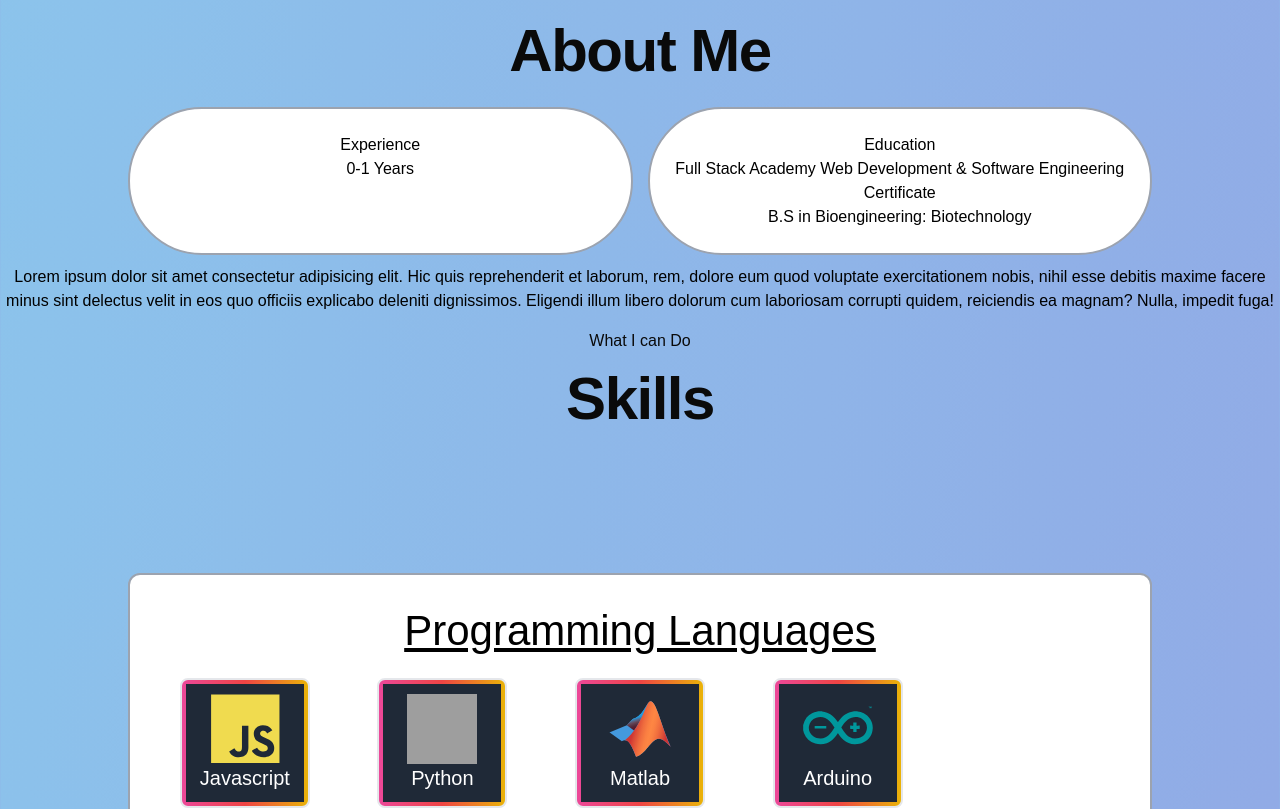
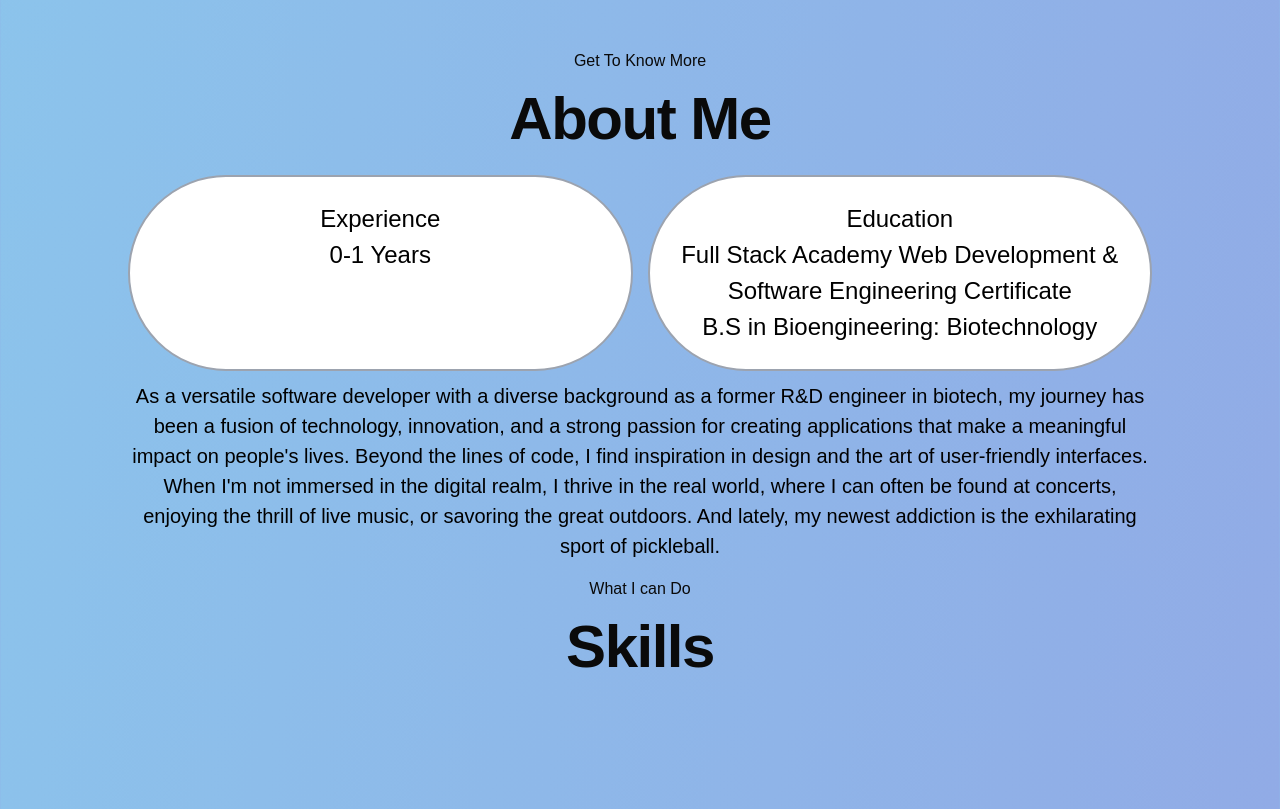
Before and after one commit to brianhngo/ResumePortfolio, a React (Vite) app: page / in a window 1280 px wide. Shown: the part 1065-1874 px from the top of the page. Built offline with nearby package versions, Linux system fonts and the light colour scheme; no server answers; grey boxes are pictures that could not be loaded.

Commit message:
added changes to v1

```diff
--- a/src/App.jsx
+++ b/src/App.jsx
@@ -149,7 +149,7 @@ function Profile2() {
       <div className="flex flex-col md:flex-row w-[50%] h-[50%] mx-auto my-0 items-center">
         <img
           className="rounded-full md:h-80 md:w-80 h-[200px] w-[200px] flex mx-auto items-center mr-[2.5rem]"
-          src="/ProfilePicture.jpg"
+          src="/Circular.jpg"
           alt=""
         />
         <div className="w-full h-full flex-1 self-center text-center">
@@ -157,17 +157,18 @@ function Profile2() {
             {' '}
             Hello, I'm{' '}
           </p>
-          <h1 className="mt-4 mb-4  md:text-[3.75rem] text-[2.5rem] font-bold leading-none tracking-tight text-neutral-950 ">
+          <h1 className="mt-4 mb-4  md:text-[4rem] text-[2.5rem] font-bold leading-none tracking-tight text-neutral-950 ">
             {' '}
             Brian Ngo{' '}
           </h1>
-          <p className="mt-4 mb-4 md:text-[1.75rem] text-[2rem] font-normal text-neutral-950">
+          <p className="mt-4 mb-4 md:text-[1.75rem] text-[2rem] font-courier-new text-neutral-950">
             {' '}
             Software Developer{' '}
           </p>
           <div className="flex justify-center gap-4 space-x-4">
             <a
-              href="/Resume.pdf"
+              href="https://drive.google.com/file/d/19980rgl2NNQwR4N4tmAWUlEZo2cjCsCQ/view?usp=sharing"
+              rel="noreferrer"
               target="_blank"
               className="font-semibold transition-all duration-300 flex items-center p-4 w-32 rounded-full border-2 border-gray-300 hover:border-white hover-bg-white hover-text-gray-800 cursor-pointer">
               <ion-icon
@@ -253,8 +254,8 @@ const AboutMe = () => {
               animate={control}
               variants={boxVariant}>
               <img />
-              <h3>Experience</h3>
-              <p>0-1 Years</p>
+              <h3 className="text-center text-[24px]">Experience</h3>
+              <p className="text-center text-[24px]">0-1 Years</p>
             </motion.div>
             <motion.div
               className="p-6 flex-1 bg-white rounded-full border-2 border-gray-400 text-center"
@@ -263,8 +264,8 @@ const AboutMe = () => {
               animate={control}
               variants={boxVariant}>
               <img />
-              <h3>Education</h3>
-              <p>
+              <h3 className="text-center text-[24px]">Education</h3>
+              <p className="text-center text-[24px]">
                 Full Stack Academy Web Development & Software Engineering
                 Certificate
                 <br />
@@ -278,13 +279,17 @@ const AboutMe = () => {
             initial="hidden"
             animate={control}
             variants={boxVariant}>
-            <p>
-              Lorem ipsum dolor sit amet consectetur adipisicing elit. Hic quis
-              reprehenderit et laborum, rem, dolore eum quod voluptate
-              exercitationem nobis, nihil esse debitis maxime facere minus sint
-              delectus velit in eos quo officiis explicabo deleniti dignissimos.
-              Eligendi illum libero dolorum cum laboriosam corrupti quidem,
-              reiciendis ea magnam? Nulla, impedit fuga!
+            <p className="w-[80%] text-center mx-auto text-[20px] ">
+              As a versatile software developer with a diverse background as a
+              former R&D engineer in biotech, my journey has been a fusion of
+              technology, innovation, and a strong passion for creating
+              applications that make a meaningful impact on people's lives.
+              Beyond the lines of code, I find inspiration in design and the art
+              of user-friendly interfaces. When I'm not immersed in the digital
+              realm, I thrive in the real world, where I can often be found at
+              concerts, enjoying the thrill of live music, or savoring the great
+              outdoors. And lately, my newest addiction is the exhilarating
+              sport of pickleball.
             </p>
           </motion.div>
         </div>
@@ -1417,9 +1422,8 @@ function LetsConnect2() {
               <div>
                 <h1 className="font-bold text-4xl tracking-wide">
                   {' '}
-                  Contact Us{' '}
+                  Contact Me{' '}
                 </h1>
-                <p className="pt-2 text-sm"> Lorem </p>
               </div>
               <div className="flex flex-col space-y-6">
                 <div className="inline-flex space-x-2 items-center"></div>
@@ -1434,7 +1438,8 @@ function LetsConnect2() {
                 </div>
               </div>
               <a
-                href="../../public/Resume.pdf" // Replace with the actual path to your resume file
+                href="https://drive.google.com/file/d/19980rgl2NNQwR4N4tmAWUlEZo2cjCsCQ/view?usp=sharing" // Replace with the actual path to your resume file
+                rel="noreferrer"
                 target="_blank" // Open in a new tab or window
                 className="font-semibold transition-all duration-300 flex items-center p-4 w-48 rounded-full border-2 border-gray-300 hover:border-white hover-bg-white hover-text-gray-800 cursor-pointer">
                 <ion-icon
--- a/tailwind.config.js
+++ b/tailwind.config.js
@@ -13,6 +13,9 @@ export default {
     fontFamily: {
       sans: ['Graphik', 'sans-serif'],
       serif: ['Merriweather', 'serif'],
+      fontFamily: {
+        'courier-new': ['Courier New', 'monospace'],
+      },
     },
     extend: {
       borderRadius: {
```
Also changed, not shown: public/Circular.jpg (added).
